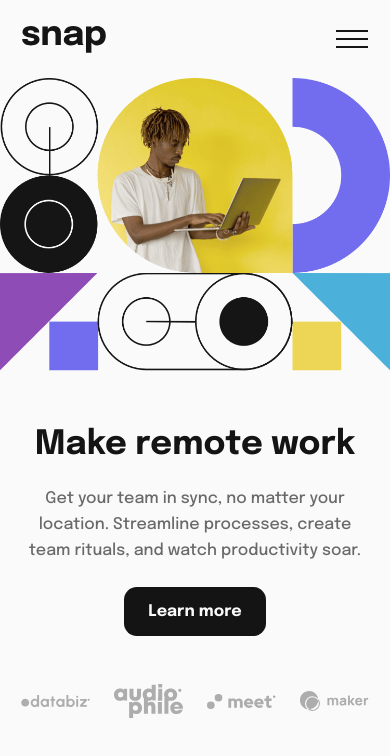
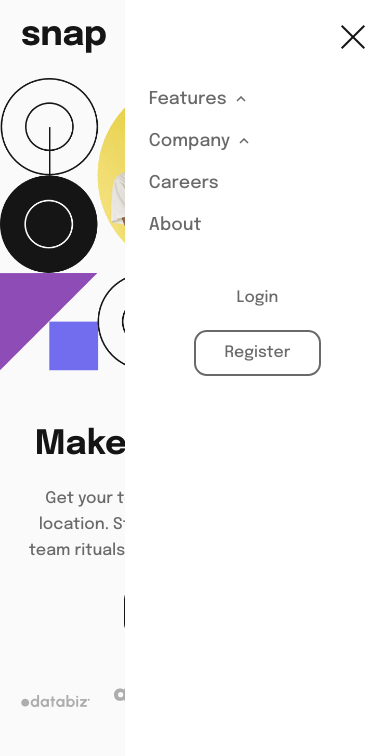
Before and after one commit to MatiasBastarrica/intro-section-with-dropdown-navigation, a plain HTML site: page index.html in a window 390 px wide. Drawn offline with Linux system fonts and the light colour scheme; files whose address does not match are found by name.

Commit message:
Position and style the dialog for the mobile menu

```diff
--- a/index.html
+++ b/index.html
@@ -28,12 +28,15 @@
       <div class="nav-icon">
         <img src="./images/icon-menu.svg" alt="Navigation" />
       </div>
-      <dialog>
+      <dialog open>
+        <div class="close-icon">
+          <img src="./images/icon-close-menu.svg" alt="Close" />
+        </div>
         <nav class="mobile-nav">
           <ul>
             <li class="features-list-item">
               <a href="#">Features <span class="arrow-container"></span></a>
-              <div class="features-nav-container">
+              <div class="features-nav-container hide">
                 <ul class="features-nav">
                   <li>
                     <a href="#"
@@ -69,7 +72,7 @@
             </li>
             <li class="company-list-item">
               <a href="#">Company <span class="arrow-container"></span></a>
-              <div class="company-nav-container">
+              <div class="company-nav-container hide">
                 <ul class="company-nav">
                   <li><a href="#">History</a></li>
                   <li><a href="#">Our Team</a></li>
--- a/styles.css
+++ b/styles.css
@@ -97,6 +97,8 @@ header a:hover {
   color: var(--gray-950);
 }
 
+/* # DESKTOP NAV # */
+
 .features-list-item,
 .company-list-item {
   position: relative;
@@ -132,6 +134,59 @@ header a:hover {
 
 .icon {
   flex-shrink: 0;
+}
+
+/* # MOBILE NAV # */
+
+.nav-icon,
+.close-icon {
+  cursor: pointer;
+}
+
+dialog {
+  top: 0;
+  right: 0;
+  left: auto;
+  width: 68%;
+  background-color: #fff;
+  height: 100vh;
+  padding: 1.5rem;
+  display: flex;
+  flex-direction: column;
+  gap: 2.5rem;
+  border: none;
+}
+
+dialog::backdrop {
+  background-color: rgba(223, 77, 77, 0.871);
+}
+
+.close-icon {
+  align-self: flex-end;
+}
+
+.mobile-nav ul {
+  display: flex;
+  flex-direction: column;
+  gap: 1.5rem;
+  color: var(--gray-500);
+  font-size: 1.1rem;
+}
+
+.mobile-nav ul li:nth-last-child(2),
+.mobile-nav ul li:nth-last-child(1) {
+  font-size: 0.985rem;
+  align-self: center;
+}
+
+.mobile-nav ul li:nth-last-child(2) {
+  margin-top: 2rem;
+}
+
+.mobile-nav ul li:last-child a {
+  width: 100%;
+  text-align: center;
+  padding: 0.8rem 1.8rem;
 }
 
 /* ### MAIN GRID ### */
```
